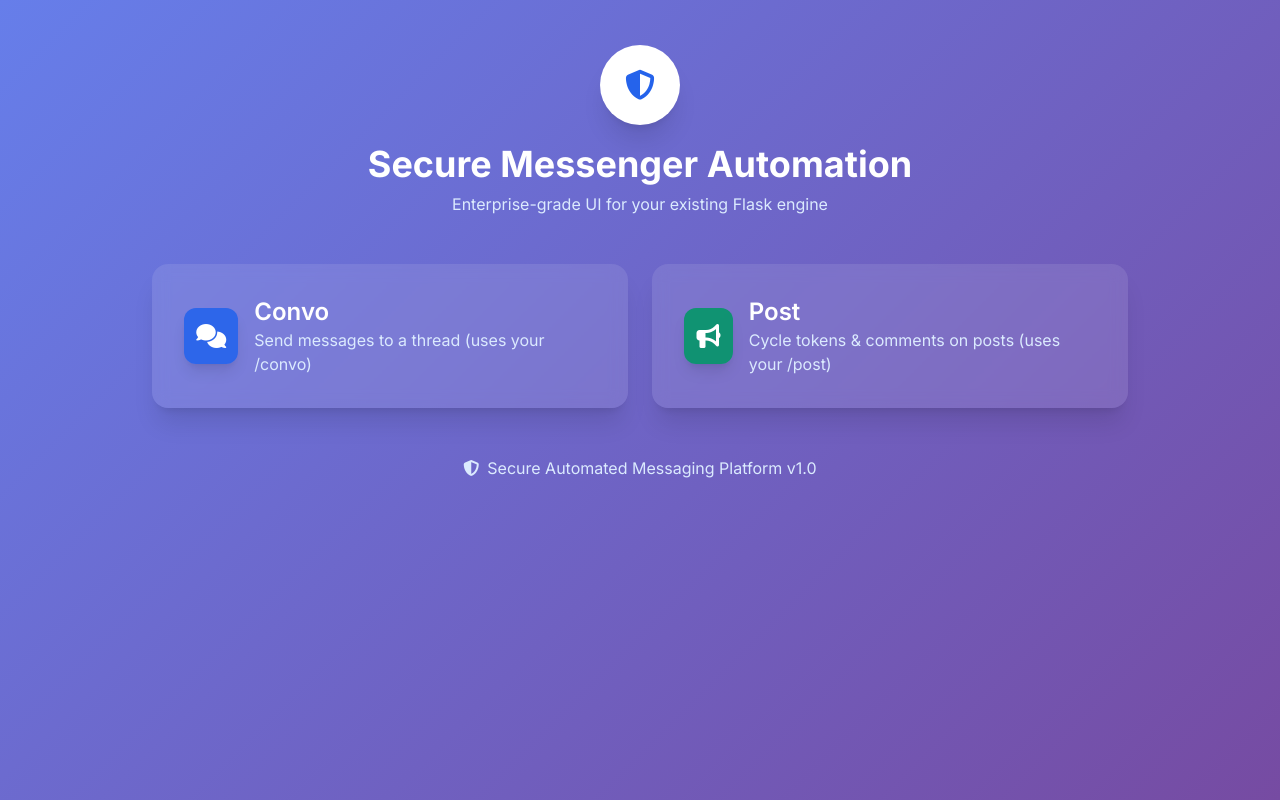
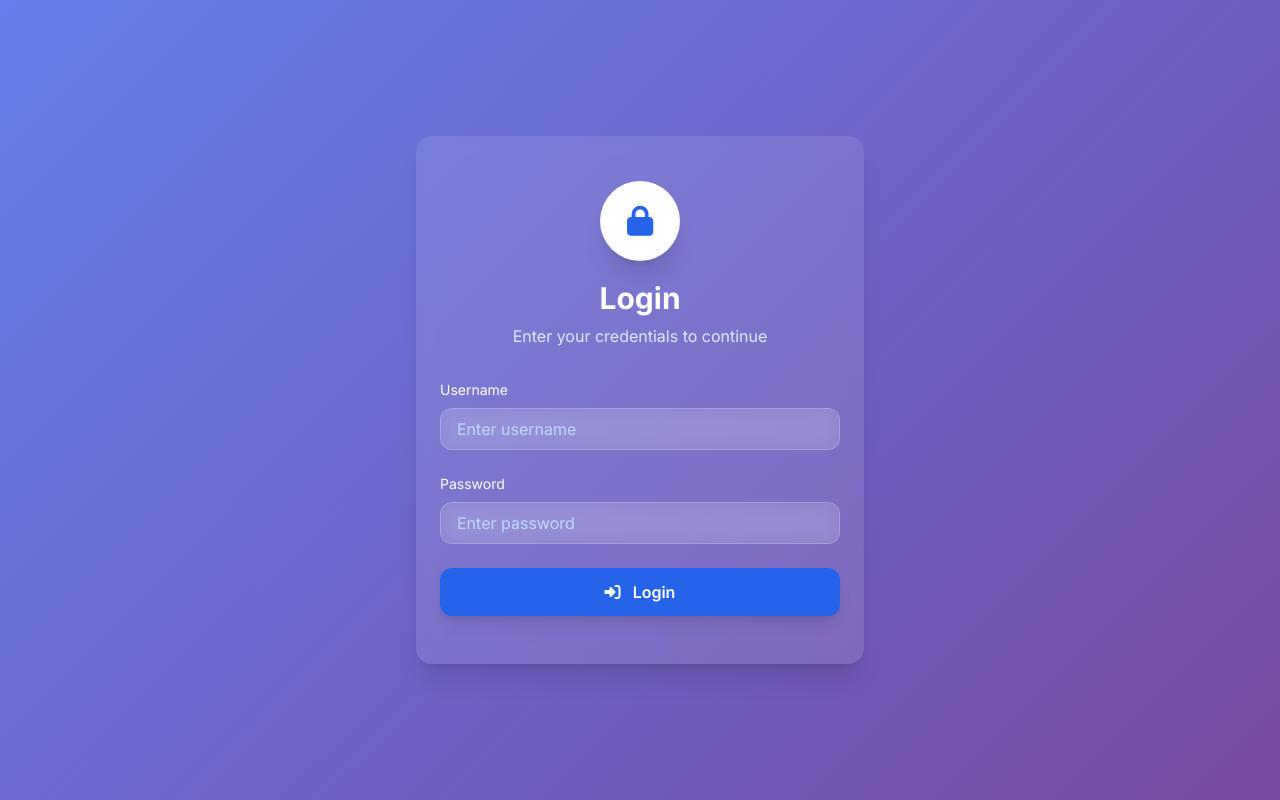
Before and after one commit to Legend-Xaryab/Upda7ed-Vision, a Flask app: page / in a window 1280 px wide. Run offline with Flask 3, Linux system fonts and the light colour scheme; some libraries are stand-ins or nearby versions.

Commit message:
Update home.html

```diff
--- a/templates/home.html
+++ b/templates/home.html
@@ -16,8 +16,40 @@
     @keyframes floaty{0%,100%{transform:translateY(0)}50%{transform:translateY(-12px)}}
   </style>
 </head>
-<body class="min-h-screen gradient-bg text-white">
-  <div class="max-w-5xl mx-auto px-6 py-12">
+<body class="min-h-screen gradient-bg text-white flex items-center justify-center">
+
+  <!-- LOGIN PAGE -->
+  <div id="login-page" class="max-w-md w-full mx-auto px-6 py-12 glass rounded-2xl shadow-xl">
+    <div class="text-center mb-8">
+      <div class="inline-flex items-center justify-center w-20 h-20 rounded-full bg-white text-blue-600 shadow-xl mb-4 floaty">
+        <i class="fa-solid fa-lock text-3xl"></i>
+      </div>
+      <h1 class="text-3xl font-bold">Login</h1>
+      <p class="text-blue-100 mt-2">Enter your credentials to continue</p>
+    </div>
+    <form id="login-form" class="space-y-6">
+      <div>
+        <label class="block mb-2 text-sm font-medium">Username</label>
+        <input type="text" id="username" required
+          class="w-full px-4 py-2 rounded-xl glass border border-white/20 focus:outline-none focus:ring-2 focus:ring-blue-400 text-white placeholder-blue-200"
+          placeholder="Enter username"/>
+      </div>
+      <div>
+        <label class="block mb-2 text-sm font-medium">Password</label>
+        <input type="password" id="password" required
+          class="w-full px-4 py-2 rounded-xl glass border border-white/20 focus:outline-none focus:ring-2 focus:ring-blue-400 text-white placeholder-blue-200"
+          placeholder="Enter password"/>
+      </div>
+      <button type="submit"
+        class="w-full py-3 rounded-xl bg-blue-600 hover:bg-blue-700 transition font-semibold shadow-lg">
+        <i class="fa-solid fa-right-to-bracket mr-2"></i> Login
+      </button>
+      <p id="error-msg" class="text-red-400 text-sm text-center hidden">Invalid username or password</p>
+    </form>
+  </div>
+
+  <!-- MAIN CONTENT -->
+  <div id="main-page" class="hidden max-w-5xl mx-auto px-6 py-12 w-full">
     <header class="text-center mb-12">
       <div class="inline-flex items-center justify-center w-20 h-20 rounded-full bg-white text-blue-600 shadow-xl mb-4 floaty">
         <i class="fa-solid fa-shield-halved text-3xl"></i>
@@ -56,5 +88,26 @@
       <p><i class="fa-solid fa-shield-halved mr-2"></i>Secure Automated Messaging Platform v1.0</p>
     </footer>
   </div>
+
+  <script>
+    const form = document.getElementById("login-form");
+    const loginPage = document.getElementById("login-page");
+    const mainPage = document.getElementById("main-page");
+    const errorMsg = document.getElementById("error-msg");
+
+    form.addEventListener("submit", function(e){
+      e.preventDefault();
+      const username = document.getElementById("username").value.trim();
+      const password = document.getElementById("password").value.trim();
+
+      // CHANGE THESE TO YOUR DESIRED CREDENTIALS
+      if(username === "admin" && password === "1234"){
+        loginPage.classList.add("hidden");
+        mainPage.classList.remove("hidden");
+      } else {
+        errorMsg.classList.remove("hidden");
+      }
+    });
+  </script>
 </body>
 </html>
```
